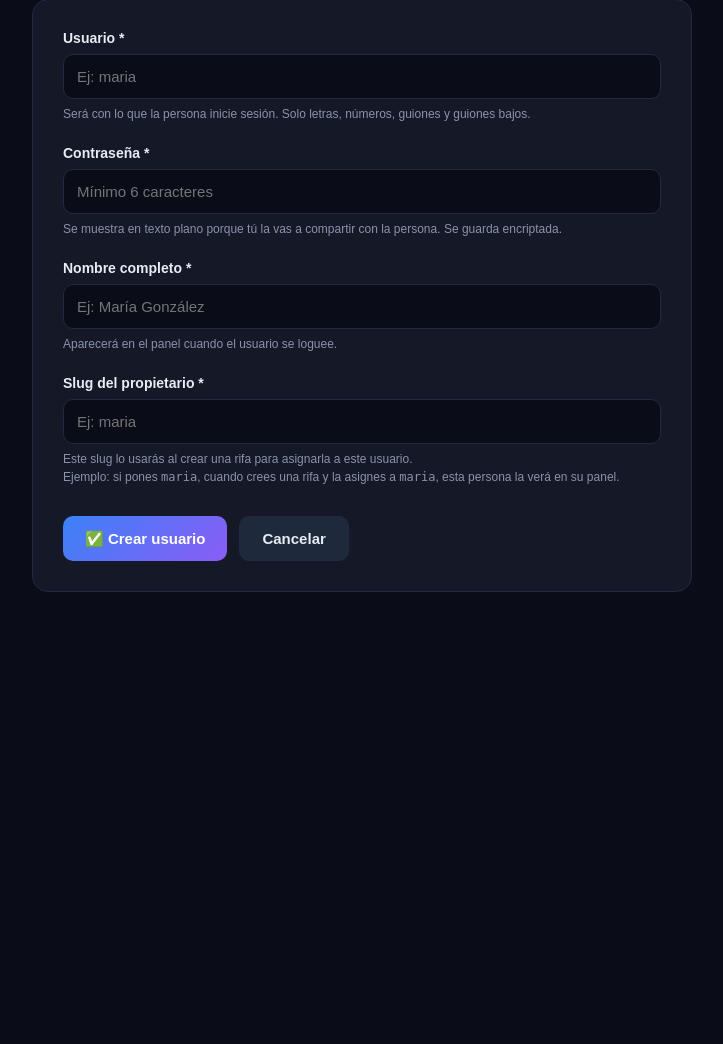
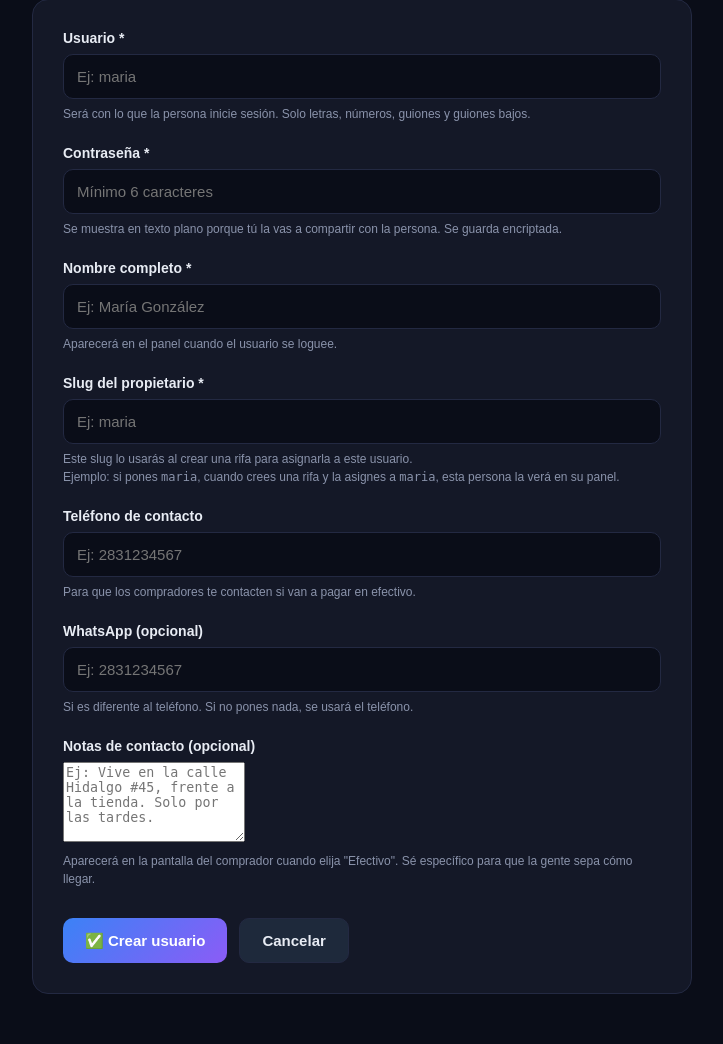
Before and after one commit to redllinas1248/sorteos, a Flask app: page /rifas/admin/admins/nuevo in a window 1280 px wide. Shown: the part 137-1181 px from the top of the page, without its empty margins (278-1001 px from the left). Before the commit the page ends 729 px from the top, so only its background shows below. Run offline with Flask 3, Linux system fonts and the light colour scheme; the visitor is signed in with stand-in values (Sample User, id 1).

Commit message:
Fase 1: agregar contacto a usuarios admin

```diff
--- a/app.py
+++ b/app.py
@@ -2451,6 +2451,9 @@ def admin_usuarios():
                 username,
                 nombre,
                 propietario_slug,
+                telefono,
+                whatsapp,
+                notas_contacto,
                 activo,
                 ultimo_acceso,
                 creado_en
@@ -2484,10 +2487,12 @@ def crear_admin():
     password = request.form.get("password", "").strip()
     nombre = request.form.get("nombre", "").strip()
     propietario_slug = request.form.get("propietario_slug", "").strip().lower()
-
-    # Validaciones
+    telefono = request.form.get("telefono", "").strip() or None
+    whatsapp = request.form.get("whatsapp", "").strip() or None
+    notas_contacto = request.form.get("notas_contacto", "").strip() or None
+
     if not username or not password or not nombre or not propietario_slug:
-        flash("Todos los campos son obligatorios.", "error")
+        flash("Los campos con * son obligatorios.", "error")
         return redirect(url_for("nuevo_admin"))
 
     if len(username) < 3 or len(username) > 50:
@@ -2512,7 +2517,6 @@ def crear_admin():
 
         cursor = db.cursor()
 
-        # Verificar que el username no exista
         cursor.execute(
             "SELECT id FROM sp_admins WHERE username = %s",
             (username,)
@@ -2522,7 +2526,6 @@ def crear_admin():
             flash("Ese nombre de usuario ya existe.", "error")
             return redirect(url_for("nuevo_admin"))
 
-        # Verificar que el slug no exista
         cursor.execute(
             "SELECT id FROM sp_admins WHERE propietario_slug = %s",
             (propietario_slug,)
@@ -2532,7 +2535,6 @@ def crear_admin():
             flash("Ya existe un usuario con ese slug de propietario.", "error")
             return redirect(url_for("nuevo_admin"))
 
-        # Hashear el password
         password_hash = generate_password_hash(password)
 
         cursor.execute("""
@@ -2541,14 +2543,20 @@ def crear_admin():
                 password_hash,
                 nombre,
                 propietario_slug,
+                telefono,
+                whatsapp,
+                notas_contacto,
                 activo
             )
-            VALUES (%s, %s, %s, %s, TRUE)
+            VALUES (%s, %s, %s, %s, %s, %s, %s, TRUE)
         """, (
             username,
             password_hash,
             nombre,
-            propietario_slug
+            propietario_slug,
+            telefono,
+            whatsapp,
+            notas_contacto
         ))
 
         db.commit()
--- a/templates/nuevo_admin.html
+++ b/templates/nuevo_admin.html
@@ -107,6 +107,48 @@
                 </span>
             </div>
 
+            <div class="campo">
+                <label for="telefono">Teléfono de contacto</label>
+                <input
+                    type="tel"
+                    id="telefono"
+                    name="telefono"
+                    maxlength="20"
+                    placeholder="Ej: 2831234567"
+                >
+                <span class="ayuda">
+                    Para que los compradores te contacten si van a pagar en efectivo.
+                </span>
+            </div>
+
+            <div class="campo">
+                <label for="whatsapp">WhatsApp (opcional)</label>
+                <input
+                    type="tel"
+                    id="whatsapp"
+                    name="whatsapp"
+                    maxlength="20"
+                    placeholder="Ej: 2831234567"
+                >
+                <span class="ayuda">
+                    Si es diferente al teléfono. Si no pones nada, se usará el teléfono.
+                </span>
+            </div>
+
+            <div class="campo">
+                <label for="notas_contacto">Notas de contacto (opcional)</label>
+                <textarea
+                    id="notas_contacto"
+                    name="notas_contacto"
+                    rows="3"
+                    placeholder="Ej: Vive en la calle Hidalgo #45, frente a la tienda. Solo por las tardes."
+                    style="min-height: 80px; resize: vertical;"
+                ></textarea>
+                <span class="ayuda">
+                    Aparecerá en la pantalla del comprador cuando elija "Efectivo". Sé específico para que la gente sepa cómo llegar.
+                </span>
+            </div>
+
             <div class="acciones">
                 <button type="submit" class="boton guardar">
                     ✅ Crear usuario
```
Also changed, not shown: templates/admin_usuarios.html (+10 -6 lines).
